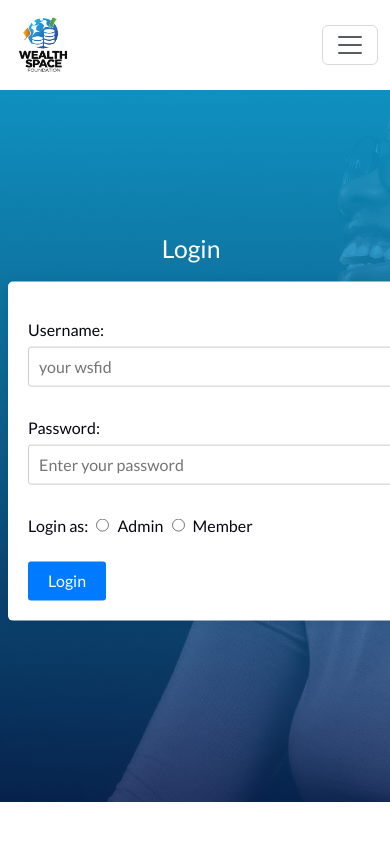
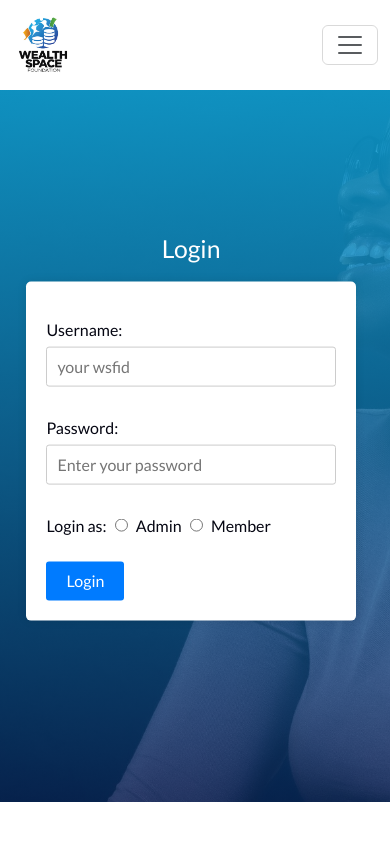
Before and after one commit to michaeladegoke/wealthspacefoundation, a PHP site: page /login.php in a window 390 px wide; the page is wider, and only the part inside the window is pictured. Run offline with PHP 8.4, Linux system fonts and the light colour scheme; some libraries are stand-ins or nearby versions.

Commit message:
login mobile view edited

```diff
--- /dev/null
+++ b/css/loginquerries.css
@@ -0,0 +1,5 @@
+@media only screen and (max-width: 480px) {
+    form {
+        width: 90%;
+    }
+}
--- a/css/style3.css
+++ b/css/style3.css
@@ -59,7 +59,7 @@ header {
 
 form {
     background-color: #fff;
-    width: 500px;
+    width: 45%;
     margin: 0 auto;
     padding: 20px;
     border-radius: 5px;
--- a/index.php
+++ b/index.php
@@ -58,7 +58,7 @@ $home = mysqli_fetch_all($result, MYSQLI_ASSOC);
                 <div class="container" id="header-box">
                     <h1><?php echo $item['heading1']; ?> <br> <?php echo $item['heading2']; ?></h1>
                     <a class="btn btn-full" href="login.php">Login as a member</a>
-                    <a class="btn btn-ghost" href="#contact">Request to join</a>
+                    <a class="btn btn-ghost" href="https://docs.google.com/forms/d/e/1FAIpQLSeuXjF-N577ddrazO_6wrJBtVAPOzF4mRNg_PVgEECtVWxZ_A/viewform?usp=pp_url">Request to join</a>
                 </div>
                 <div class="container" id="header-box2">
                     <div id="programList"></div>
--- a/login.php
+++ b/login.php
@@ -64,6 +64,7 @@ if ($_SERVER["REQUEST_METHOD"] === 'POST') {
 
     <!-- customized css -->
     <link rel="stylesheet" href="css/style3.css">
+    <link rel="stylesheet" href="css/loginquerries.css">
 
     <!--font awesome-->
     <link rel="stylesheet" href="https://cdnjs.cloudflare.com/ajax/libs/font-awesome/4.7.0/css/font-awesome.min.css">
--- a/update.php
+++ b/update.php
@@ -40,7 +40,7 @@ if (isset($_GET['updateid'])) {
             $stmt->execute();
 
             if ($stmt) {
-                header('Location: admin.php');
+                header('Location: updatedisplay.php');
                 exit(); // Ensure script execution stops after redirection
             } else {
                 die("Update failed: " . $conn->error);
@@ -63,7 +63,7 @@ if (isset($_GET['updateid'])) {
 
     <!-- Bootstrap CSS -->
     <link rel="stylesheet" href="https://cdn.jsdelivr.net/npm/bootstrap@4.3.1/dist/css/bootstrap.min.css">
-
+    <link rel="stylesheet" href="css/updatequerries.css">
     <title>CRUD Operation</title>
 </head>
 
```
Also changed, not shown: css/querries.css (+0 -7 lines), css/querries3.css (+12 -0 lines).
